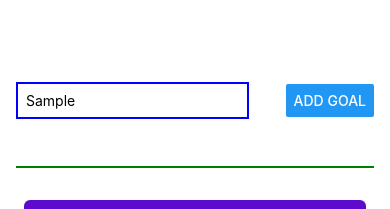
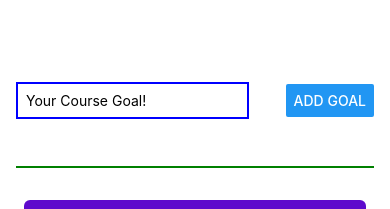
Before and after one commit to Mudipas/RNCourse_MDP, a React Native app: screen / in a window 390 px wide. Both pictures are taken after typing "Sample" into the empty fields and a click on the button "ADD GOAL". Shown: the top 209 px of the page. Built offline with nearby package versions, Linux system fonts and the light colour scheme.

Commit message:
Update Componen
Menambah components dan memperbaiki code

```diff
--- a/App.js
+++ b/App.js
@@ -2,24 +2,18 @@
 // Import statement untuk mengimpor komponen yang akan digunakan dalam aplikasi
 import {
   StyleSheet,
-  Text,
   View,
-  Button,
-  TextInput,
-  ScrollView,
   FlatList,
 } from "react-native";
 
+import GoalItem from "./components/GoalItem";
+import GoalInput from "./components/GoalInput";
+
 // Deklarasi fungsi komponen utama 'App'
 export default function App() {
-  const [enteredGoalText, setEnteredGoalText] = useState("");
   const [courseGoals, setCourseGoals] = useState([]);
 
-  function goalInputHandler(enteredText) {
-    setEnteredGoalText(enteredText);
-  }
-
-  function addGoalHandler() {
+  function addGoalHandler(enteredGoalText) {
     setCourseGoals((currentCourseGoals) => [
       ...currentCourseGoals,
       { text: enteredGoalText, id: Math.random().toString() },
@@ -29,23 +23,12 @@
   return (
     // Awal dari tampilan aplikasi
     <View style={styles.appContainer}>
-      <View style={styles.inputContainer}>
-        <TextInput
-          style={styles.textInput}
-          placeholder="Your Course Goal!"
-          onChangeText={goalInputHandler}
-        />
-        <Button title="Add Goal" onPress={addGoalHandler} />
-      </View>
+      <GoalInput onAddGoal={addGoalHandler} />
       <View style={styles.goalsContainer}>
         <FlatList
           data={courseGoals}
           renderItem={(itemData) => {
-            return (
-              <View style={styles.goalItem}>
-                <Text style={styles.goalText}>{itemData.item.text}</Text>
-              </View>
-            );
+            return <GoalItem text={itemData.item.text}/>;
           }}
           keyExtractor={(item, index) => {
             return item.id;
@@ -65,33 +48,8 @@
     paddingTop: 35,
     paddingHorizontal: 16,
   },
-  inputContainer: {
-    flex: 1,
-    flexDirection: "row",
-    justifyContent: "space-between",
-    alignItems: "center",
-    marginBottom: 24,
-    borderBottomWidth: 2, // Mengganti 'borderBottoom' menjadi 'borderBottom'
-    borderBottomColor: "green",
-  },
-  textInput: {
-    borderWidth: 2,
-    borderColor: "blue",
-    width: "65%",
-    marginRight: 8,
-    padding: 8,
-  },
   goalsContainer: {
     // Mengganti 'gooalsContainer' menjadi 'goalsContainer'
     flex: 5,
-  },
-  goalItem: {
-    margin: 8,
-    padding: 8,
-    borderRadius: 6,
-    backgroundColor: "#5e0acc",
-  },
-  goalText: {
-    color: "white",
-  },
+  }
 });
--- /dev/null
+++ b/components/GoalInput.js
@@ -0,0 +1,49 @@
+import { useState } from 'react';
+import { View, TextInput, Button, StyleSheet, } from 'react-native';
+
+
+function GoalInput(props) {
+ const [enteredGoalText, setEnteredGoalText] = useState("");
+
+  function goalInputHandler(enteredText) {
+    setEnteredGoalText(enteredText);
+  }
+
+function addGoalHandler(){
+  props.onAddGoal(enteredGoalText);
+  setEnteredGoalText('');
+}
+
+  return (
+    <View style={styles.inputContainer}>
+      <TextInput
+        style={styles.textInput}
+        placeholder="Your Course Goal!"
+        onChangeText={goalInputHandler}
+        value={enteredGoalText}
+      />
+      <Button title="Add Goal" onPress={addGoalHandler} />
+    </View>
+  );
+};
+
+export default GoalInput;
+
+const styles = StyleSheet.create({
+  inputContainer: {
+    flex: 1,
+    flexDirection: "row",
+    justifyContent: "space-between",
+    alignItems: "center",
+    marginBottom: 24,
+    borderBottomWidth: 2, // Mengganti 'borderBottoom' menjadi 'borderBottom'
+    borderBottomColor: "green",
+  },
+  textInput: {
+    borderWidth: 2,
+    borderColor: "blue",
+    width: "65%",
+    marginRight: 8,
+    padding: 8,
+  },
+});
--- /dev/null
+++ b/components/GoalItem.js
@@ -0,0 +1,23 @@
+import { StyleSheet, View, Text } from "react-native";
+
+function GoalItem(props) {
+    return (
+        <View style={styles.goalItem}>
+            <Text style={styles.goalText}>{props.text}</Text>
+        </View>
+    );
+}
+
+export default GoalItem;
+
+const styles = StyleSheet.create({
+    goalItem: {
+        margin: 8,
+        padding: 8,
+        borderRadius: 6,
+        backgroundColor: "#5e0acc",
+    },
+    goalText: {
+        color: "white",
+    },
+});
```
